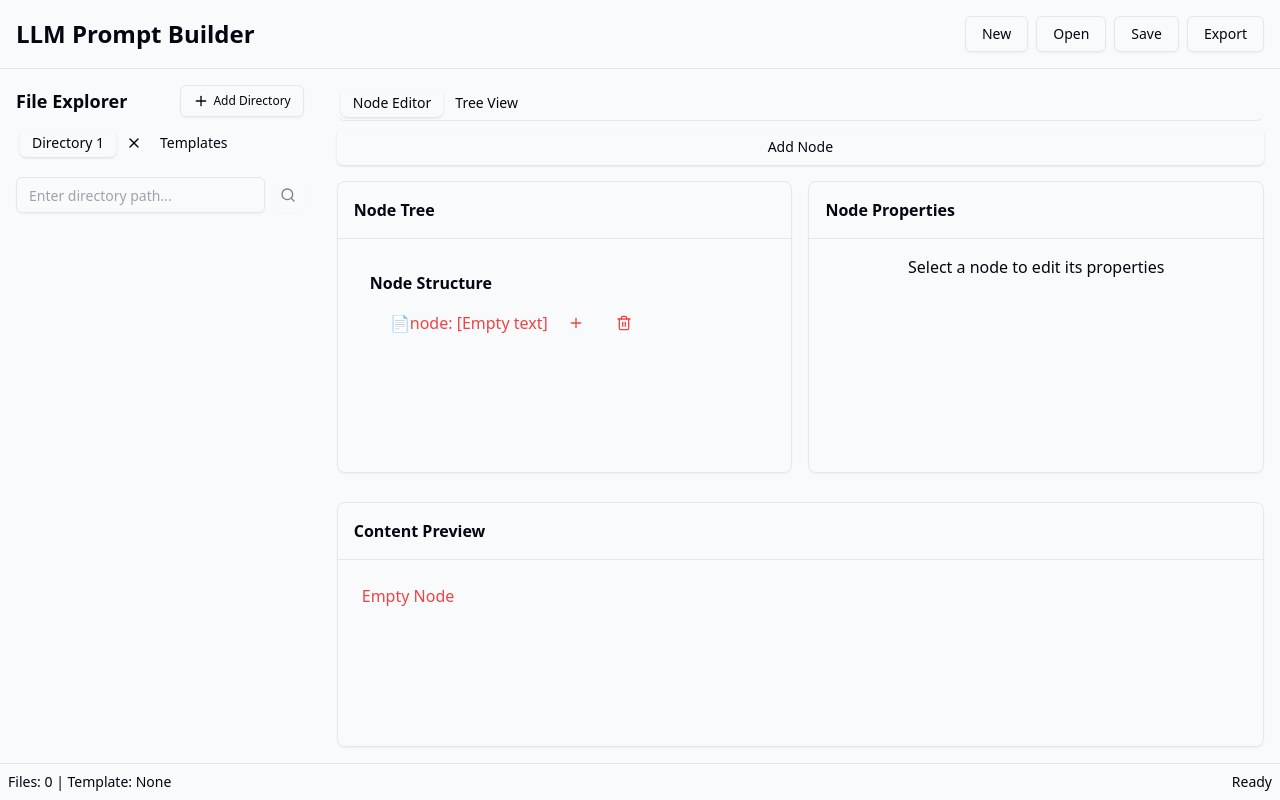
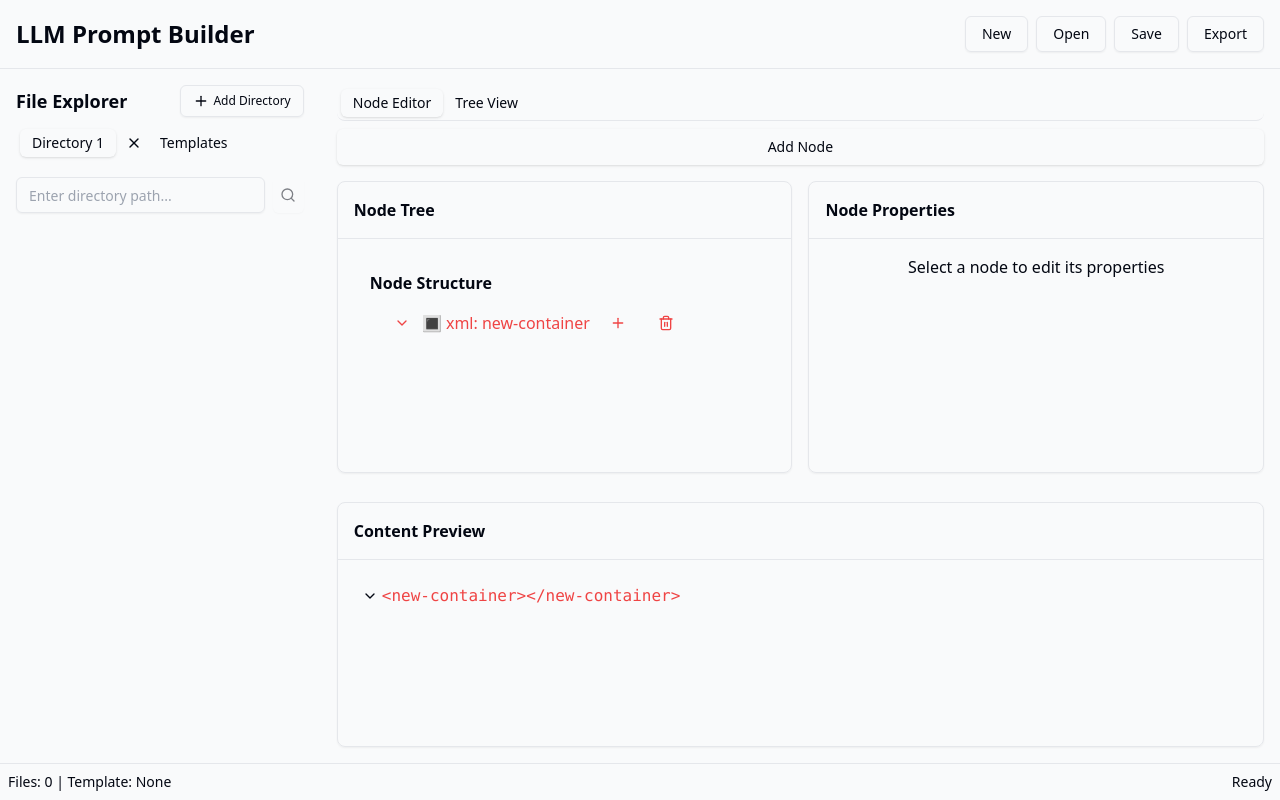
Before and after one commit to hhopkins95/context-composer, a React (Vite) app in the folder frontend/: page / in a window 1280 px wide. Both pictures are taken after a click on the button "Add Node". Built offline with nearby package versions, Linux system fonts and the light colour scheme; what hono would draw is missing.

Commit message:
update types in files

```diff
--- a/frontend/src/components/builder/content-preview.tsx
+++ b/frontend/src/components/builder/content-preview.tsx
@@ -1,4 +1,8 @@
-import { type Node, useNodes } from "@/contexts/node-context";
+import {
+  type ContainerNode,
+  type Node,
+  useNodes,
+} from "@/contexts/node-context";
 import { ScrollArea } from "@/components/ui/scroll-area";
 import { Button } from "@/components/ui/button";
 import { ChevronDown, ChevronRight } from "lucide-react";
@@ -14,17 +18,47 @@ const colors = [
   "text-orange-500",
 ];
 
+const renderNodeContent = (node: Node): string => {
+  if (node.type === "container") {
+    const containerNode = node as ContainerNode;
+    switch (containerNode.format) {
+      case "xml":
+        return `<${containerNode.name}>${
+          containerNode.children
+            .map(renderNodeContent)
+            .join("")
+        }</${containerNode.name}>`;
+      case "markdown":
+        return `# ${containerNode.name}\n${
+          containerNode.children
+            .map(renderNodeContent)
+            .join("\n")
+        }`;
+      case "numbered":
+        return containerNode.children
+          .map((child, index) => `${index + 1}. ${renderNodeContent(child)}`)
+          .join("\n");
+      case "raw":
+        return containerNode.children.map(renderNodeContent).join("");
+      default:
+        return "";
+    }
+  }
+  return node.content || "";
+};
+
 export default function ContentPreview() {
   const { nodes, collapsedNodes, toggleNodeCollapse } = useNodes();
 
   const renderNode = (node: Node, level: number = 0) => {
     const isCollapsed = collapsedNodes.has(node.id);
     const color = colors[level % colors.length];
+    const isContainer = node.type === "container";
 
     return (
       <div key={node.id} className="flex flex-col">
         <div className="flex items-center gap-1">
-          {node.children.length > 0 && (
+          {isContainer && (
             <Button
               variant="ghost"
               size="icon"
@@ -36,11 +70,16 @@ export default function ContentPreview() {
                 : <ChevronDown className="h-4 w-4" />}
             </Button>
           )}
-          <span className={color}>{node.content || "Empty Node"}</span>
+          <pre className={`${color} whitespace-pre-wrap`}>
+            {renderNodeContent(node)}
+          </pre>
         </div>
-        {!isCollapsed && node.children.length > 0 && (
+        {!isCollapsed && isContainer &&
+          (node as ContainerNode).children.length > 0 && (
           <div className="ml-4">
-            {node.children.map((child) => renderNode(child, level + 1))}
+            {(node as ContainerNode).children.map((child) =>
+              renderNode(child, level + 1)
+            )}
           </div>
         )}
       </div>
--- a/frontend/src/components/builder/context-builder.tsx
+++ b/frontend/src/components/builder/context-builder.tsx
@@ -45,7 +45,10 @@ export default function ContextBuilder() {
               <TabsContent value="editor" className="h-[calc(100%-40px)]">
                 <DndProvider backend={HTML5Backend}>
                   <div className="flex flex-col h-full">
-                    <Button onClick={() => addNode(null)} className="mb-4">
+                    <Button
+                      onClick={() => addNode(null, "container")}
+                      className="mb-4"
+                    >
                       Add Node
                     </Button>
                     <div className="flex gap-4 h-full">
--- a/frontend/src/components/builder/node-editor.tsx
+++ b/frontend/src/components/builder/node-editor.tsx
@@ -1,4 +1,4 @@
-import type { Node } from "@/contexts/node-context";
+import type { ContainerNode, ContentNode, Node } from "@/contexts/node-context";
 import { Input } from "@/components/ui/input";
 import { Textarea } from "@/components/ui/textarea";
 import {
@@ -29,8 +29,40 @@ export default function NodeEditor(
     );
   }
 
-  const handleChange = (field: keyof Node, value: string) => {
+  const isContainer = node.type === "container";
+
+  const handleContentNodeChange = (
+    field: keyof ContentNode,
+    value: string,
+  ) => {
+    if (node.type === "container") return;
     onUpdate({ ...node, [field]: value });
+  };
+
+  const handleContainerNodeChange = (
+    field: keyof ContainerNode,
+    value: string,
+  ) => {
+    if (node.type !== "container") return;
+    onUpdate({ ...node, [field]: value });
+  };
+
+  const handleTypeChange = (newType: "text" | "file" | "container") => {
+    if (newType === "container") {
+      onUpdate({
+        ...node,
+        type: "container",
+        format: "xml",
+        name: "new-container",
+        children: [],
+      } as ContainerNode);
+    } else {
+      onUpdate({
+        ...node,
+        type: newType,
+        content: "",
+      } as ContentNode);
+    }
   };
 
   return (
@@ -39,9 +71,7 @@ export default function NodeEditor(
         <Label htmlFor="type">Type</Label>
         <Select
           value={node.type}
-          onValueChange={(value: "text" | "file" | "template") =>
-            handleChange("type", value)
-          }
+          onValueChange={handleTypeChange}
         >
           <SelectTrigger id="type">
             <SelectValue placeholder="Select type" />
@@ -49,31 +79,89 @@ export default function NodeEditor(
           <SelectContent>
             <SelectItem value="text">Text</SelectItem>
             <SelectItem value="file">File</SelectItem>
-            <SelectItem value="template">Template</SelectItem>
+            <SelectItem value="container">Container</SelectItem>
           </SelectContent>
         </Select>
       </div>
 
+      {isContainer
+        ? (
+          <>
             <div className="space-y-2">
-        <Label htmlFor="tagName">Tag Name</Label>
+              <Label htmlFor="format">Format</Label>
+              <Select
+                value={(node as ContainerNode).format}
+                onValueChange={(value: ContainerNode["format"]) =>
+                  handleContainerNodeChange("format", value)}
+              >
+                <SelectTrigger id="format">
+                  <SelectValue placeholder="Select format" />
+                </SelectTrigger>
+                <SelectContent>
+                  <SelectItem value="xml">XML</SelectItem>
+                  <SelectItem value="markdown">Markdown</SelectItem>
+                  <SelectItem value="numbered">Numbered List</SelectItem>
+                  <SelectItem value="raw">Raw</SelectItem>
+                </SelectContent>
+              </Select>
+            </div>
+            <div className="space-y-2">
+              <Label htmlFor="name">Name</Label>
               <Input
-          id="tagName"
-          value={node.tagName}
-          onChange={(e) => handleChange("tagName", e.target.value)}
-          placeholder="Enter tag name"
+                id="name"
+                value={(node as ContainerNode).name}
+                onChange={(e) =>
+                  handleContainerNodeChange("name", e.target.value)}
+                placeholder="Enter name (tag name for XML, header for markdown)"
               />
             </div>
-
+            {(node as ContainerNode).description !== undefined && (
+              <div className="space-y-2">
+                <Label htmlFor="description">Description</Label>
+                <Input
+                  id="description"
+                  value={(node as ContainerNode).description || ""}
+                  onChange={(e) =>
+                    handleContainerNodeChange("description", e.target.value)}
+                  placeholder="Enter description (optional)"
+                />
+              </div>
+            )}
+          </>
+        )
+        : (
+          <>
             <div className="space-y-2">
               <Label htmlFor="content">Content</Label>
               <Textarea
                 id="content"
-          value={node.content}
-          onChange={(e) => handleChange("content", e.target.value)}
+                value={(node as ContentNode).content}
+                onChange={(e) =>
+                  handleContentNodeChange("content", e.target.value)}
                 placeholder="Enter content"
                 className="min-h-[100px]"
               />
             </div>
+            {node.type === "file" && (
+              <div className="space-y-2">
+                <Label htmlFor="filePath">File Path</Label>
+                <Input
+                  id="filePath"
+                  value={(node as ContentNode).fileRef?.path || ""}
+                  onChange={(e) =>
+                    handleContentNodeChange(
+                      "fileRef",
+                      JSON.stringify({
+                        path: e.target.value,
+                        type: (node as ContentNode).fileRef?.type || "text",
+                      }),
+                    )}
+                  placeholder="Enter file path"
+                />
+              </div>
+            )}
+          </>
+        )}
 
       <div className="pt-4 flex justify-end space-x-2">
         <Button
--- a/frontend/src/components/builder/tree-view.tsx
+++ b/frontend/src/components/builder/tree-view.tsx
@@ -1,4 +1,4 @@
-import type { Node } from "@/contexts/node-context";
+import type { ContainerNode, ContentNode, Node } from "@/contexts/node-context";
 import { Button } from "@/components/ui/button";
 import { ChevronDown, ChevronRight, Plus, Trash2 } from "lucide-react";
 import { ScrollArea } from "@/components/ui/scroll-area";
@@ -7,7 +7,7 @@ import { useDrag, useDrop } from "react-dnd";
 type TreeViewProps = {
   nodes: Node[];
   onNodeSelect: (node: Node) => void;
-  onAddChild: (parentId: string) => void;
+  onAddChild: (parentId: string, nodeType: Node["type"]) => void;
   collapsedNodes: Set<string>;
   onToggleCollapse: (nodeId: string) => void;
   onDeleteNode: (nodeId: string) => void;
@@ -34,8 +34,32 @@ type DragItem = {
   type: string;
 };
 
-const NodeTree = (
-  {
+const getNodeIcon = (node: Node) => {
+  if (node.type === "container") {
+    switch (node.format) {
+      case "xml":
+        return "🔳";
+      case "markdown":
+        return "📑";
+      case "numbered":
+        return "📝";
+      case "raw":
+        return "📄";
+      default:
+        return "📦";
+    }
+  }
+  return node.type === "file" ? "📁" : "📄";
+};
+
+const getNodePreview = (node: Node) => {
+  if (node.type === "container") {
+    return `${node.format}: ${node.name}`;
+  }
+  return node.content.substring(0, 20) || `[Empty ${node.type}]`;
+};
+
+const NodeTree = ({
   node,
   level,
   onNodeSelect,
@@ -48,7 +72,7 @@ const NodeTree = (
   node: Node;
   level: number;
   onNodeSelect: (node: Node) => void;
-    onAddChild: (parentId: string) => void;
+  onAddChild: (parentId: string, nodeType: Node["type"]) => void;
   collapsedNodes: Set<string>;
   onToggleCollapse: (nodeId: string) => void;
   onDeleteNode: (nodeId: string) => void;
@@ -57,10 +81,10 @@ const NodeTree = (
     targetId: string,
     position: "before" | "after" | "inside",
   ) => void;
-  },
-) => {
+}) => {
   const colorClass = colors[level % colors.length];
   const isCollapsed = collapsedNodes.has(node.id);
+  const isContainer = node.type === "container";
 
   const [{ isDragging }, drag] = useDrag(() => ({
     type: "NODE",
@@ -73,22 +97,17 @@ const NodeTree = (
   const [{ isOver, isOverCurrent }, drop] = useDrop(() => ({
     accept: "NODE",
     drop: (item: DragItem, monitor) => {
-      if (!monitor.isOver({ shallow: true })) {
-        return;
-      }
+      if (!monitor.isOver({ shallow: true })) return;
+
       const draggedId = item.id;
       const targetId = node.id;
 
-      if (draggedId === targetId) {
-        return;
-      }
+      if (draggedId === targetId) return;
 
       const clientOffset = monitor.getClientOffset();
       const hoverBoundingRect = ref.current?.getBoundingClientRect();
 
-      if (!clientOffset || !hoverBoundingRect) {
-        return;
-      }
+      if (!clientOffset || !hoverBoundingRect) return;
 
       const hoverMiddleY = (hoverBoundingRect.bottom - hoverBoundingRect.top) /
         2;
@@ -98,7 +117,7 @@ const NodeTree = (
         onMoveNode(draggedId, targetId, "before");
       } else if (hoverClientY > hoverMiddleY * 1.5) {
         onMoveNode(draggedId, targetId, "after");
-      } else {
+      } else if (isContainer) {
         onMoveNode(draggedId, targetId, "inside");
       }
     },
@@ -123,7 +142,7 @@ const NodeTree = (
       <div
         className={`flex items-center space-x-2 cursor-pointer hover:bg-gray-100 p-1 rounded ${colorClass}`}
       >
-        {node.children.length > 0 && (
+        {isContainer && (
           <Button
             size="sm"
             variant="ghost"
@@ -136,20 +155,21 @@ const NodeTree = (
           </Button>
         )}
         <span onClick={() => onNodeSelect(node)}>
-          {node.type === "text" ? "📄" : node.type === "file" ? "📁" : "📋"}
-          {node.tagName}:{" "}
-          {node.content.substring(0, 20) || `[Empty ${node.type}]`}
+          {getNodeIcon(node)} {getNodePreview(node)}
         </span>
+        {isContainer && (
           <Button
             size="sm"
             variant="ghost"
             onClick={(e) => {
               e.stopPropagation();
-            onAddChild(node.id);
+              // Default to adding a text node
+              onAddChild(node.id, "text");
             }}
           >
             <Plus className="w-4 h-4" />
           </Button>
+        )}
         <Button
           size="sm"
           variant="ghost"
@@ -161,9 +181,10 @@ const NodeTree = (
           <Trash2 className="w-4 h-4" />
         </Button>
       </div>
-      {!isCollapsed && node.children.length > 0 && (
+      {isContainer && !isCollapsed &&
+        (node as ContainerNode).children.length > 0 && (
         <div className="pl-4">
-          {node.children.map((childNode) => (
+          {(node as ContainerNode).children.map((childNode) => (
             <NodeTree
               key={childNode.id}
               node={childNode}
@@ -182,8 +203,7 @@ const NodeTree = (
   );
 };
 
-export default function TreeView(
-  {
+export default function TreeView({
   nodes,
   onNodeSelect,
   onAddChild,
@@ -191,17 +211,18 @@ export default function TreeView(
   onToggleCollapse,
   onDeleteNode,
   onMoveNode,
-  }: TreeViewProps,
-) {
+}: TreeViewProps) {
   return (
     <div className="p-4">
       <h3 className="font-semibold mb-2">Node Structure</h3>
       <ScrollArea className="h-full pr-4">
-        {nodes.length === 0 ? (
+        {nodes.length === 0
+          ? (
             <div className="flex items-center justify-center h-full text-muted-foreground">
               <p>No nodes created yet</p>
             </div>
-        ) : (
+          )
+          : (
             <div className="space-y-2">
               {nodes.map((node) => (
                 <NodeTree
--- a/frontend/src/contexts/node-context.tsx
+++ b/frontend/src/contexts/node-context.tsx
@@ -1,18 +1,31 @@
 import { createContext, useContext, useState } from "react";
 
-export type Node = {
+export interface ContentNode {
   id: string;
-  type: "text" | "file" | "template";
+  type: "text" | "file";
   content: string;
+  fileRef?: {
+    path: string;
+    type: string;
+  };
+}
+
+export interface ContainerNode {
+  id: string;
+  type: "container";
+  format: "xml" | "markdown" | "numbered" | "raw";
+  name: string;
+  description?: string;
   children: Node[];
-  tagName: string;
-};
+}
+
+export type Node = ContentNode | ContainerNode;
 
 interface NodeContextType {
   nodes: Node[];
   selectedNode: Node | null;
   collapsedNodes: Set<string>;
-  addNode: (parentId: string | null) => void;
+  addNode: (parentId: string | null, nodeType: Node["type"]) => void;
   updateNode: (updatedNode: Node) => void;
   deleteNode: (nodeId: string) => void;
   moveNode: (
@@ -31,16 +44,22 @@ export function NodeProvider({ children }: { children: React.ReactNode }) {
   const [selectedNode, setSelectedNode] = useState<Node | null>(null);
   const [collapsedNodes, setCollapsedNodes] = useState<Set<string>>(new Set());
 
-  const addNode = (parentId: string | null = null) => {
-    console.log("Add node within parent : ", parentId);
+  const addNode = (parentId: string | null = null, nodeType: Node["type"]) => {
+    console.log("aaAdd node within parent:", parentId);
 
-    const newNode: Node = {
-      id: Date.now().toString(),
-      type: "text",
-      content: "",
-      children: [],
-      tagName: "node",
-    };
+    const newNode: Node = nodeType === "container"
+      ? {
+        id: Date.now().toString(),
+        type: "container",
+        format: "xml", // default format
+        name: "new-container",
+        children: [],
+      }
+      : {
+        id: Date.now().toString(),
+        type: nodeType,
+        content: "",
+      };
 
     if (parentId === null) {
       setNodes([...nodes, newNode]);
@@ -48,9 +67,13 @@ export function NodeProvider({ children }: { children: React.ReactNode }) {
       const updateNodeRecursive = (nodes: Node[]): Node[] => {
         return nodes.map((node) => {
           if (node.id === parentId) {
+            if (node.type !== "container") {
+              console.error("Cannot add children to non-container node");
+              return node;
+            }
             return { ...node, children: [...node.children, newNode] };
           }
-          if (node.children.length > 0) {
+          if (node.type === "container" && node.children.length > 0) {
             return { ...node, children: updateNodeRecursive(node.children) };
           }
           return node;
@@ -61,14 +84,14 @@ export function NodeProvider({ children }: { children: React.ReactNode }) {
   };
 
   const updateNode = (updatedNode: Node) => {
-    console.log("Update node : ", { values: updatedNode });
+    console.log("Update node:", { values: updatedNode });
 
     const updateNodeRecursive = (nodes: Node[]): Node[] => {
       return nodes.map((node) => {
         if (node.id === updatedNode.id) {
           return updatedNode;
         }
-        if (node.children.length > 0) {
+        if (node.type === "container" && node.children.length > 0) {
           return { ...node, children: updateNodeRecursive(node.children) };
         }
         return node;
@@ -78,14 +101,14 @@ export function NodeProvider({ children }: { children: React.ReactNode }) {
   };
 
   const deleteNode = (nodeId: string) => {
-    console.log("Deleting node : ", nodeId);
+    console.log("Deleting node:", nodeId);
 
     const deleteNodeRecursive = (nodes: Node[]): Node[] => {
       return nodes.filter((node) => {
         if (node.id === nodeId) {
           return false;
         }
-        if (node.children.length > 0) {
+        if (node.type === "container" && node.children.length > 0) {
           return { ...node, children: deleteNodeRecursive(node.children) };
         }
         return true;
@@ -112,7 +135,7 @@ export function NodeProvider({ children }: { children: React.ReactNode }) {
           draggedNode = node;
           return false;
         }
-        if (node.children.length > 0) {
+        if (node.type === "container" && node.children.length > 0) {
           node.children = removeNode(node.children);
         }
         return true;
@@ -128,6 +151,10 @@ export function NodeProvider({ children }: { children: React.ReactNode }) {
       return nodes.map((node) => {
         if (node.id === targetId) {
           if (position === "inside") {
+            if (node.type !== "container") {
+              console.error("Cannot insert inside non-container node");
+              return node;
+            }
             return { ...node, children: [...node.children, draggedNode!] };
           }
           const nodeIndex = nodes.findIndex((n) => n.id === targetId);
@@ -135,7 +162,7 @@ export function NodeProvider({ children }: { children: React.ReactNode }) {
           nodes.splice(insertIndex, 0, draggedNode!);
           return node;
         }
-        if (node.children.length > 0) {
+        if (node.type === "container" && node.children.length > 0) {
           return { ...node, children: insertNode(node.children) };
         }
         return node;
```
Lines whose indentation alone changed are shown as unchanged.
